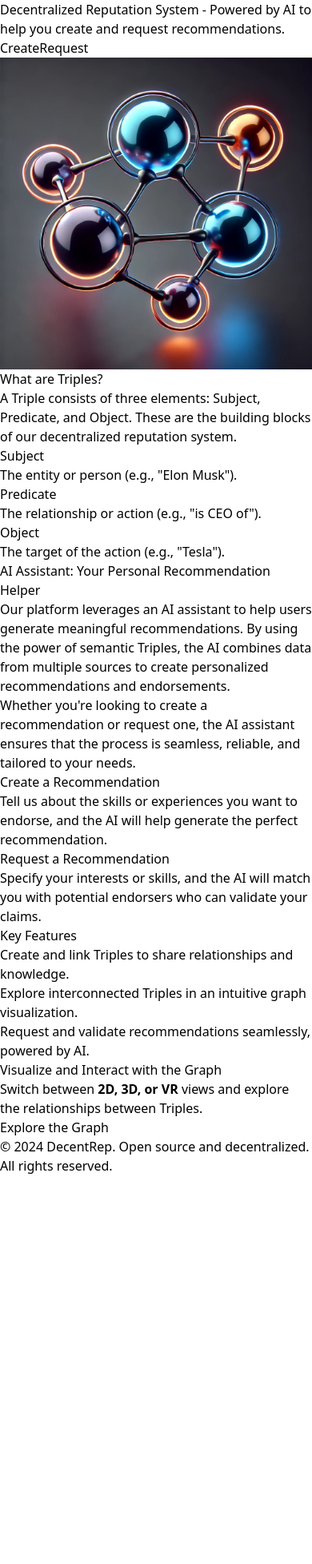
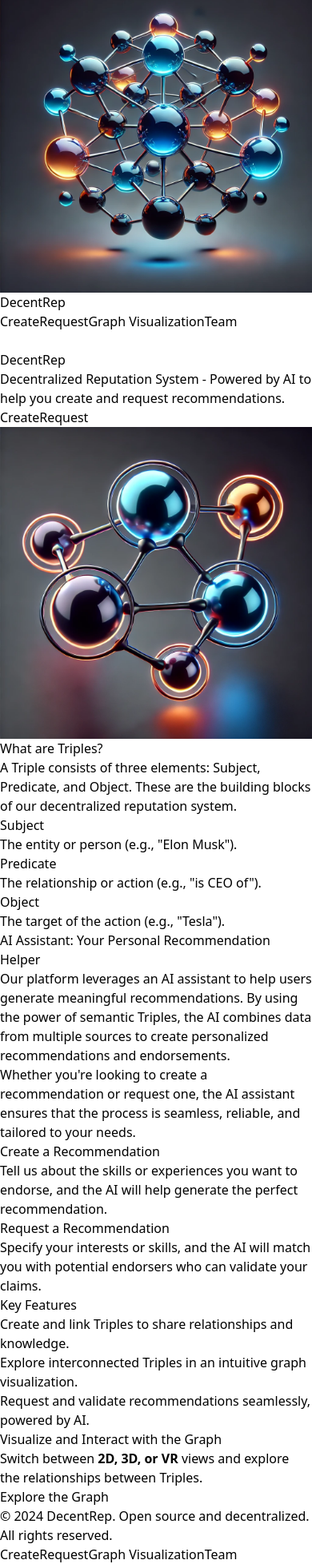
Before and after one commit to THP-Lab/intuition-recommendation-assistant, a React (Vite) app: page / in a window 390 px wide. Shown: the part 24-1980 px from the top of the page at 80% size. Before the commit the page ends 1494 px from the top, so only its background shows below. Built offline with nearby package versions, Linux system fonts and the light colour scheme.

Commit message:
add Navbar and Footer components

```diff
--- /dev/null
+++ b/src/components/Footer.jsx
@@ -0,0 +1,21 @@
+// src/components/Footer.js
+
+const Footer = () => {
+  return (
+    <footer className="bg-[#2f2f2f] text-gray-400 py-6">
+      <div className="container mx-auto text-center">
+        <p>&copy; 2024 DecentRep. Open source and decentralized. All rights reserved.</p>
+
+        {/* Liens dans le footer */}
+        <div className="mt-4">
+          <a href="#create" className="text-white hover:text-blue-400 mx-4">Create</a>
+          <a href="#request" className="text-white hover:text-blue-400 mx-4">Request</a>
+          <a href="#graph-visualization" className="text-white hover:text-blue-400 mx-4">Graph Visualization</a>
+          <a href="#team" className="text-white hover:text-blue-400 mx-4">Team</a>
+        </div>
+      </div>
+    </footer>
+  );
+};
+
+export default Footer;
--- /dev/null
+++ b/src/components/Navbar.jsx
@@ -0,0 +1,50 @@
+// src/components/Navbar.js
+// eslint-disable-next-line no-unused-vars
+import React, { useState } from 'react';
+
+const Navbar = () => {
+  const [isOpen, setIsOpen] = useState(false);
+  const toggleMenu = () => setIsOpen(!isOpen);
+
+  return (
+    <nav className="bg-[#2f2f2f] text-white p-4 fixed top-0 left-0 w-full z-50">
+      <div className="container mx-auto flex justify-between items-center">
+        {/* Logo and App Name */}
+        <div className="flex items-center space-x-2"> {/* Réduit l'espace entre l'image et le texte */}
+          <img src="/img_decentrep2.webp" alt="DecentRep Logo" className="w-10 h-10" />
+          <span className="text-2xl font-semibold">DecentRep</span>
+        </div>
+
+        {/* Navbar Links */}
+        <div className={`md:flex ${isOpen ? 'block' : 'hidden'}`}>
+          <a href="#create" className="text-white hover:text-blue-400 mx-4">Create</a>
+          <a href="#request" className="text-white hover:text-blue-400 mx-4">Request</a>
+          <a href="#graph-visualization" className="text-white hover:text-blue-400 mx-4">Graph Visualization</a>
+          <a href="#team" className="text-white hover:text-blue-400 mx-4">Team</a>
+        </div>
+
+        {/* Hamburger Menu */}
+        <div className="md:hidden" onClick={toggleMenu}>
+          <button className="text-white focus:outline-none">
+            <svg
+              xmlns="http://www.w3.org/2000/svg"
+              fill="none"
+              viewBox="0 0 24 24"
+              stroke="currentColor"
+              className="w-6 h-6"
+            >
+              <path
+                strokeLinecap="round"
+                strokeLinejoin="round"
+                strokeWidth="2"
+                d="M4 6h16M4 12h16M4 18h16"
+              />
+            </svg>
+          </button>
+        </div>
+      </div>
+    </nav>
+  );
+};
+
+export default Navbar;
--- a/src/pages/HomePage.jsx
+++ b/src/pages/HomePage.jsx
@@ -1,6 +1,13 @@
+// src/HomePage.js
+import Navbar from '../components/Navbar';  // Import Navbar
+import Footer from '../components/Footer';  // Import Footer
+
 const HomePage = () => {
   return (
     <div className="min-h-screen bg-gray-100">
+      {/* Navbar */}
+      <Navbar />
+
       {/* Header Section */}
       <header className="bg-[#2f2f2f] text-white relative">
         <div className="container mx-auto px-6 py-12 flex flex-col md:flex-row items-center justify-between">
@@ -106,12 +113,8 @@ const HomePage = () => {
         </div>
       </main>
 
-        {/* Footer Section */}
-        <footer className="bg-[#2f2f2f] text-gray-400 py-6">
-          <div className="text-center">
-            <p>&copy; 2024 DecentRep. Open source and decentralized. All rights reserved.</p>
-          </div>
-        </footer>
+      {/* Footer */}
+      <Footer />
     </div>
   );
 };
```
Lines whose indentation alone changed are shown as unchanged.
